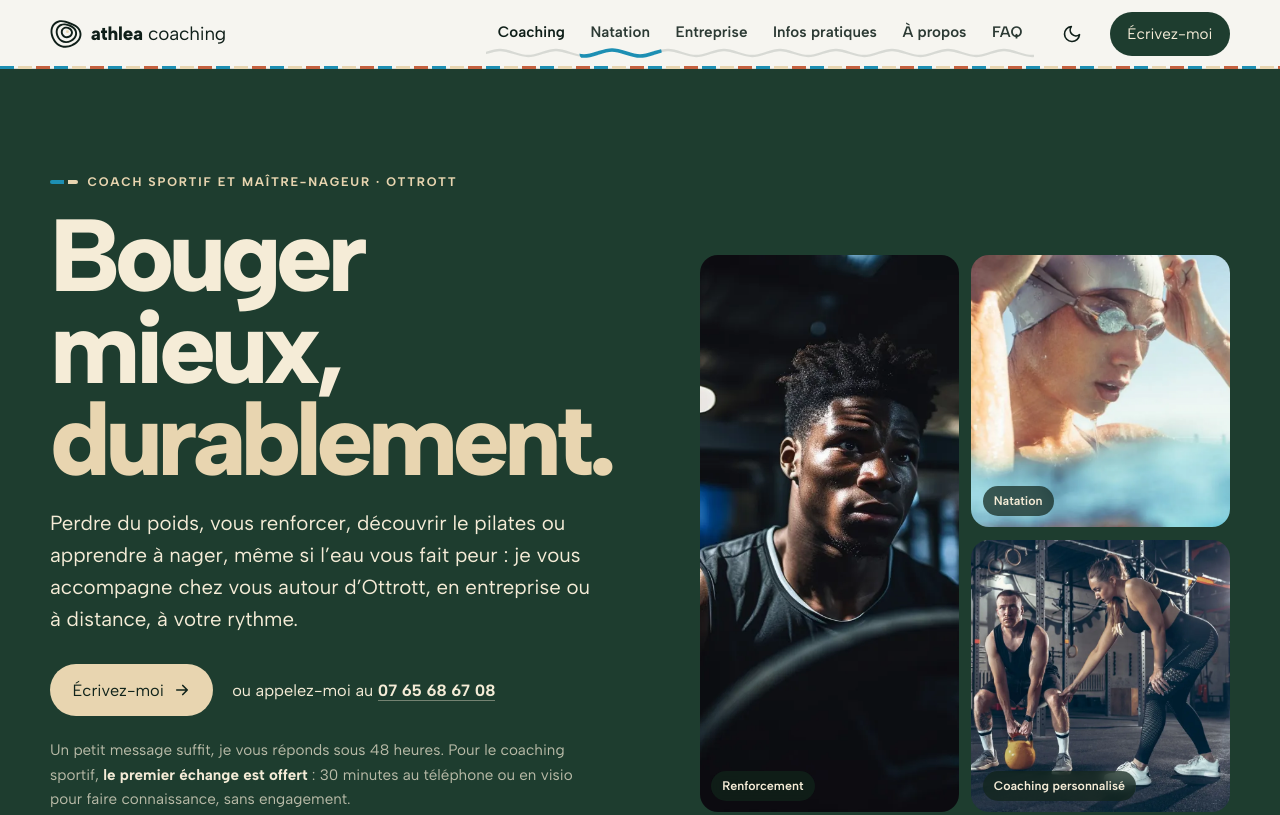
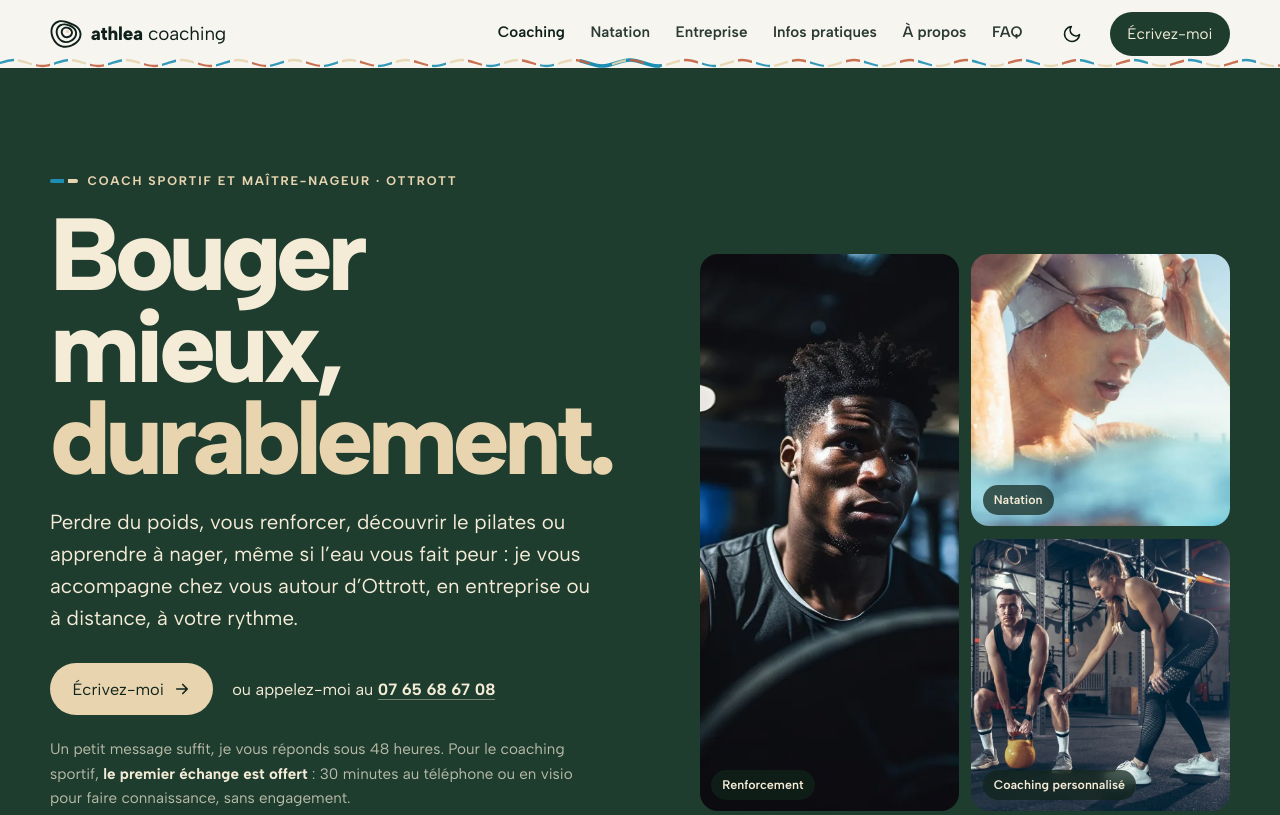
Before and after one commit to Benjamin-Athlea/Benjamin-Athlea.github.io, a plain HTML site: page nouvelle-version.html in a window 1280 px wide. Shown: the top 815 px of the page. Drawn offline with Linux system fonts and the light colour scheme.

Commit message:
V-test-2 : la ligne d'eau de l'en-tête prend la forme de la vague, le segment du menu se pose dessus
Co-Authored-By: Claude Opus 5.5 <noreply@anthropic.com>

```diff
--- a/nouvelle-version.html
+++ b/nouvelle-version.html
@@ -49,7 +49,7 @@ ul,ol{margin:0;padding:0;list-style:none}
 .rope{height:5px;background:var(--rope);border-radius:3px;opacity:.9}
 
 /* en-tête */
-.top{position:sticky;top:0;z-index:30;background:color-mix(in srgb,var(--bg) 86%,transparent);backdrop-filter:saturate(1.4) blur(12px);-webkit-backdrop-filter:saturate(1.4) blur(12px);border-bottom:1px solid var(--line)}
+.top{position:sticky;top:0;z-index:30;background:color-mix(in srgb,var(--bg) 86%,transparent);backdrop-filter:saturate(1.4) blur(12px);-webkit-backdrop-filter:saturate(1.4) blur(12px)}
 .top .wrap{display:flex;align-items:center;gap:1rem;min-height:68px}
 .logo{display:flex;align-items:center;gap:.55rem;text-decoration:none;color:var(--ink);font-size:1.18rem;letter-spacing:-.01em;margin-right:auto}
 .logo svg{width:32px;height:30px}
@@ -63,16 +63,17 @@ ul,ol{margin:0;padding:0;list-style:none}
 @property --rr{syntax:"<length>";inherits:false;initial-value:0px}
 @property --cl{syntax:"<color>";inherits:false;initial-value:#2f8a4e}
 @property --cr{syntax:"<color>";inherits:false;initial-value:#2f8a4e}
+/* posée par le script exactement sur la ligne d'eau en vague de l'en-tête (même hauteur, même phase) */
 .nwave{position:absolute;left:0;right:0;bottom:-.1rem;height:10px;pointer-events:none}
-.nwave::before{content:"";position:absolute;inset:0;background:var(--line);-webkit-mask:var(--navwave) 0 0/56px 10px repeat-x;mask:var(--navwave) 0 0/56px 10px repeat-x}
-.nwave i{position:absolute;inset:0;background:linear-gradient(90deg,var(--cl),var(--cr)) var(--x) 0/max(1px,calc(100% - var(--x) - var(--rr))) 100% no-repeat;opacity:var(--o,0);-webkit-mask:var(--navwave2) 0 0/56px 10px repeat-x;mask:var(--navwave2) 0 0/56px 10px repeat-x;clip-path:inset(-2px var(--rr) -2px var(--x) round 6px);transition:opacity .35s}
+.nwave i{position:absolute;inset:0;background:linear-gradient(90deg,var(--cl),var(--cr)) var(--x) 0/max(1px,calc(100% - var(--x) - var(--rr))) 100% no-repeat;opacity:var(--o,0);-webkit-mask:var(--navwave2) var(--ph,0px) 0/56px 10px repeat-x;mask:var(--navwave2) var(--ph,0px) 0/56px 10px repeat-x;clip-path:inset(-2px var(--rr) -2px var(--x) round 6px);transition:opacity .35s}
 .nwave.anim i{transition:--x .5s cubic-bezier(.45,.05,.25,1),--rr .5s cubic-bezier(.45,.05,.25,1),--cl .5s,--cr .5s,opacity .35s}
 .ibtn{display:grid;place-items:center;width:44px;height:44px;border-radius:50%;border:0;background:transparent;color:var(--ink);cursor:pointer}
 .ibtn:hover{background:var(--bg2)}
 .ibtn svg{width:20px;height:20px}
 .top .btn{min-height:42px;padding:.6rem 1.1rem;font-size:.95rem}
 #menubtn{display:none}
-.progress{position:absolute;left:0;bottom:-1px;height:3px;width:100%;background:var(--rope)}
+/* ligne d'eau en forme de vague, sous tout l'en-tête */
+.progress{position:absolute;left:0;right:0;bottom:0;height:10px;background:var(--rope);opacity:.9;pointer-events:none;-webkit-mask:var(--navwave) 0 0/56px 10px repeat-x;mask:var(--navwave) 0 0/56px 10px repeat-x}
 @media (max-width:1000px){
  #menubtn{display:grid}
  .nwave{display:none}
@@ -696,7 +697,8 @@ if(k<0){var g0=geo(links[0]),c0=mix(col(secs[0]),col(secs[0]),0);setw(g0[0],g0[1
 var A=geo(links[k]),CA=col(secs[k]);if(k===links.length-1||!secs[k+1]){setw(A[0],A[1],1,mix(CA,CA,0));return}
 var B=geo(links[k+1]),t0=tp(secs[k]),t=(ref-t0)/(tp(secs[k+1])-t0),tr=sm((t-.1)/.7),tl=sm((t-.3)/.7),CB=col(secs[k+1]);
 setw(A[0]+(B[0]-A[0])*tl,A[1]+(B[1]-A[1])*tr,1,mix(CA,CB,tl),mix(CA,CB,tr))}
-function req(){if(!raf)raf=requestAnimationFrame(track)}
+var hdr=$(".top");function place(){var r=nv.getBoundingClientRect(),q=hdr.getBoundingClientRect();nw.style.top=(q.bottom-r.top-10)+"px";nw.style.bottom="auto";nw.style.setProperty("--ph",(q.left-r.left)+"px")}
+function req(){if(!raf)raf=requestAnimationFrame(function(){place();track()})}
 addEventListener("scroll",req,{passive:true});addEventListener("resize",req);if(d.fonts)d.fonts.ready.then(req);req();
 function go(a){hov=true;clearTimeout(ht);nw.classList.add("anim");var g=geo(a),c=col(secs[links.indexOf(a)]);c=mix(c,c,0);setw(g[0],g[1],1,c,c)}
 function back(){hov=false;nw.classList.add("anim");track();clearTimeout(ht);ht=setTimeout(function(){if(!hov)nw.classList.remove("anim")},600)}
```
